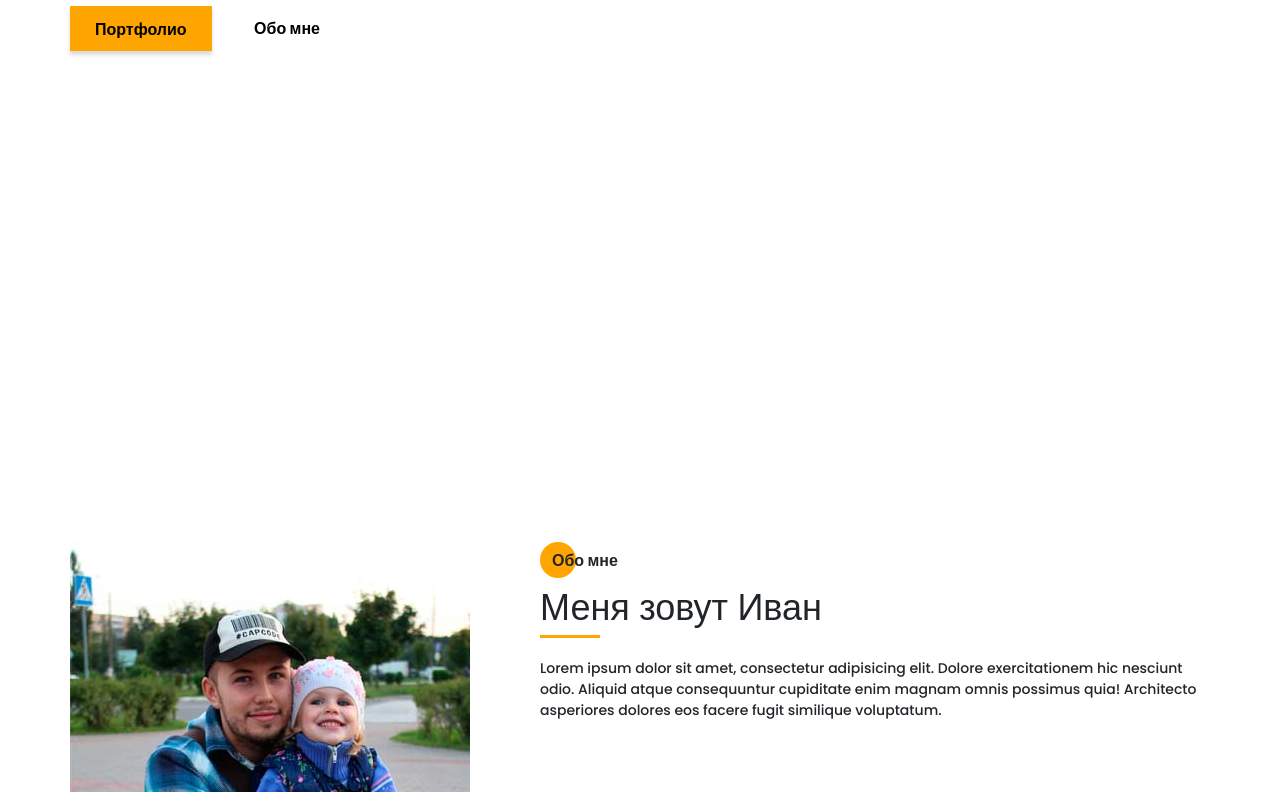
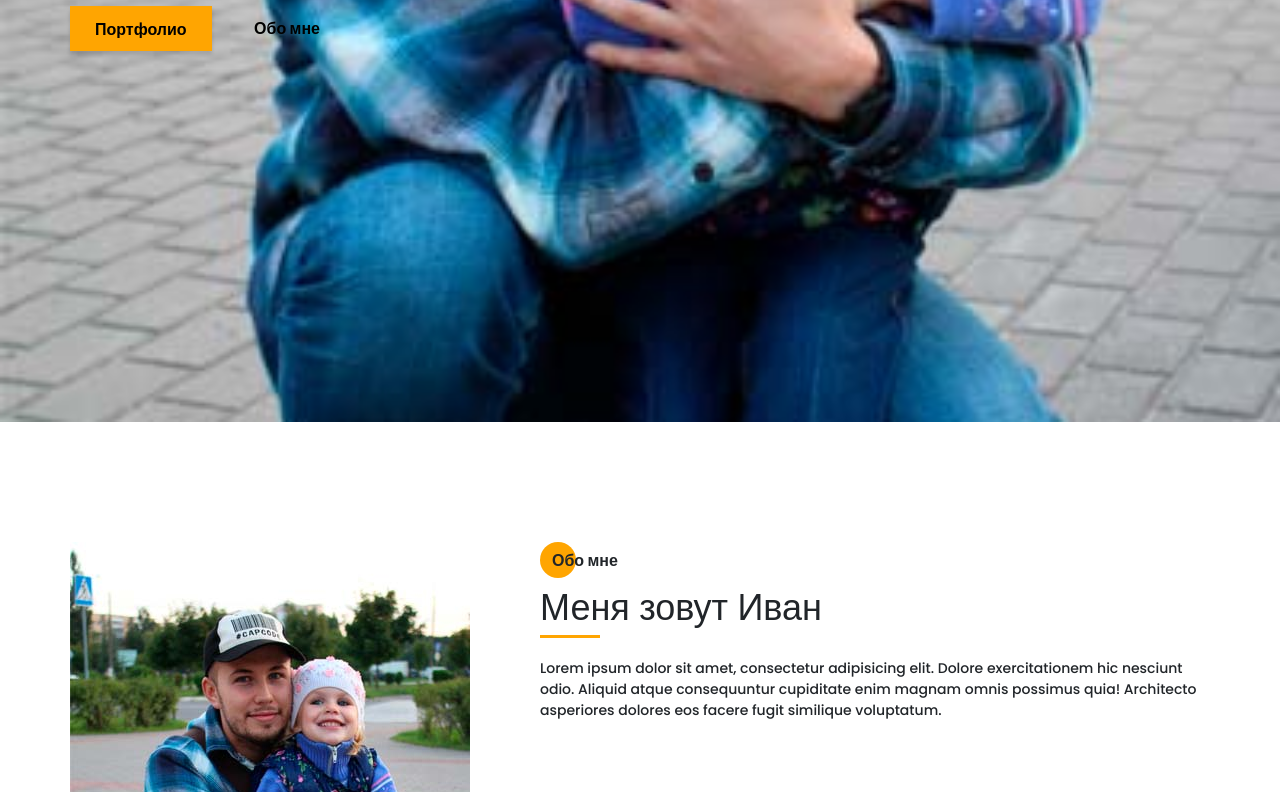
Before and after one commit to IvanMetlitski/Portfolio, a website: page src/index.html in a window 1280 px wide. Shown: the part 378-1170 px from the top of the page. Drawn offline with nearby package versions, Linux system fonts and the light colour scheme; files that its build step writes are made by us from their sources; files whose address does not match are found by name.

Commit message:
Update _promo.scss

```diff
--- a/src/sass/blocks/_promo.scss
+++ b/src/sass/blocks/_promo.scss
@@ -1,7 +1,7 @@
 .promo {
   min-height: 100vh;
   position: relative;
-  background: url('src/img/main_photo.jpg') no-repeat 50%/cover;
+  background: url('../../src/img/main_photo.jpg') no-repeat 50%/cover;
   padding-top: 205px;
   &__title {
     width: 535px;
```
